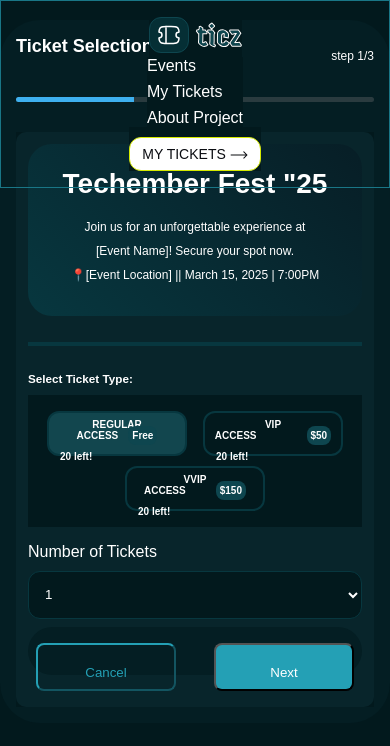
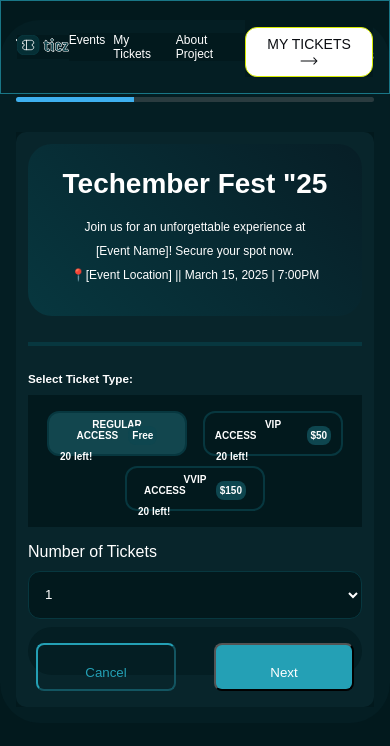
Before and after one commit to PAMMY100/ticket-generator, a React (Vite) app: page / in a window 390 px wide. Shown: the top 746 px of the page. Built offline with nearby package versions, Linux system fonts and the light colour scheme; a web font is replaced by a local one.

Commit message:
quick changes

```diff
--- a/src/Navbar/Navbar.css
+++ b/src/Navbar/Navbar.css
@@ -22,12 +22,10 @@ nav ul {
     display: flex;
     flex-direction: row;
     gap: 20px;
-    background: transparent;
 }
 
 a {
     text-decoration: none;
-    background: transparent;
 }
 
 li {
@@ -52,20 +50,25 @@ button .arrow {
 
 @media (max-width: 768px) {
     header {
-        flex-direction: column;
         height: auto;
         padding: 16px;
     }
 
     nav ul {
-        flex-direction: column;
+        display: hidden;
+        flex-direction: row;
         width: 100%;
         gap: 10px;
+    }
+
+    .logo {
+        height: 20px;
     }
 
     header button {
         width: 100%;
         padding: 10px 16px;
+        font-size: 12px;
         margin-top: 10px;
     }
 }
@@ -77,8 +80,12 @@ button .arrow {
     }
 
     nav ul {
-        flex-direction: column;
+        display: hidden;
         gap: 8px;
+    }
+
+    ul li {
+        font-size: 12px;
     }
 
     header button {
```
